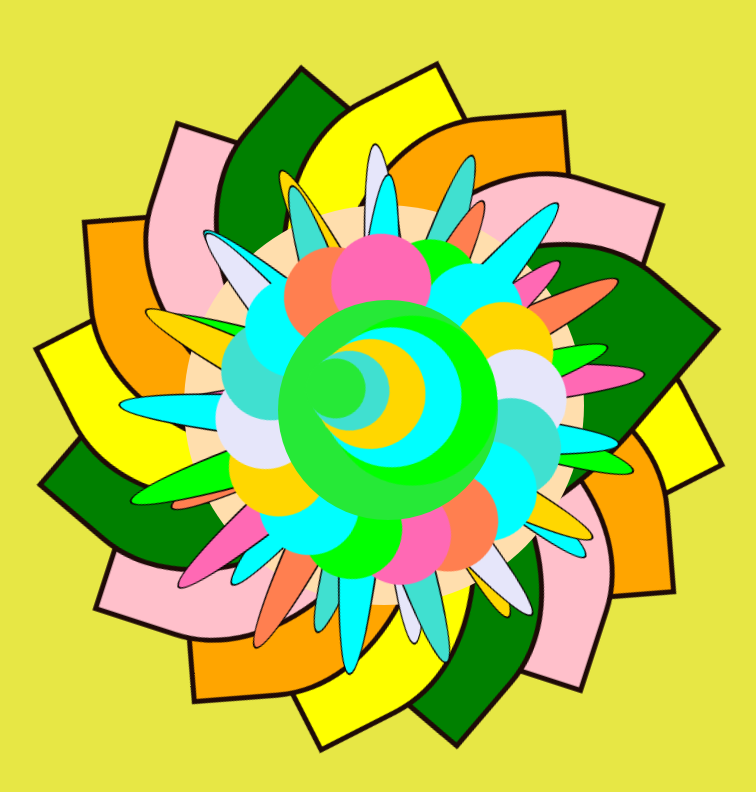
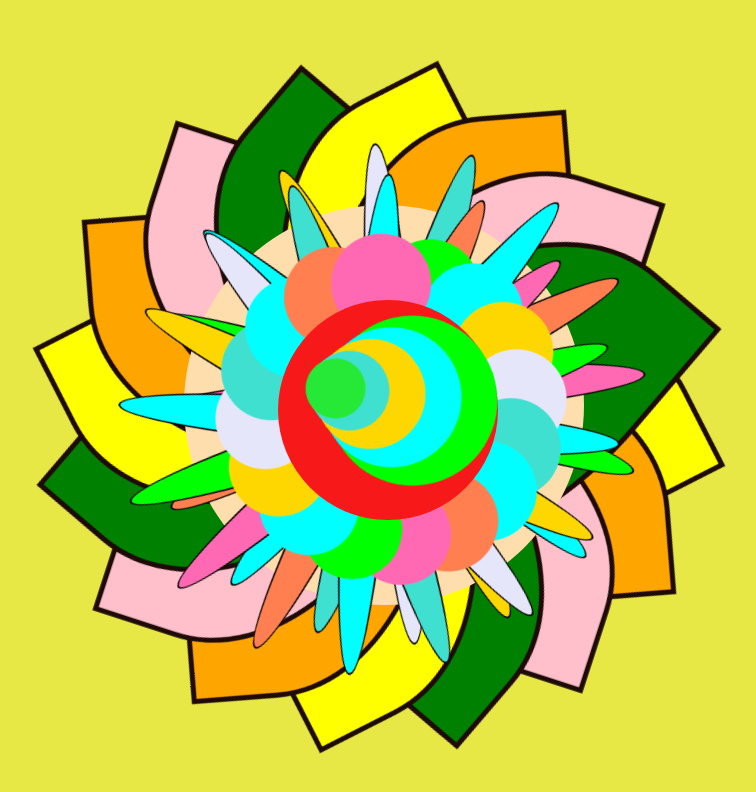
Before and after one commit to ananthu666/CSS_Battle_-Pookalam, a plain HTML site: page index.html in a window 1280 px wide. Shown: the part 148-940 px from the top of the page, without its empty margins (266-1022 px from the left). Drawn offline with Linux system fonts and the light colour scheme.

Commit message:
Update style.css

```diff
--- a/style.css
+++ b/style.css
@@ -28,7 +28,7 @@ body {
   /* transform: translate(-50%, -50%); */
 }
 .circle1 {
-  background: rgb(38, 233, 55);
+  background: rgb(247, 25, 25);
   width: 220px;
   height: 220px;
   border-radius: 50%;
```
